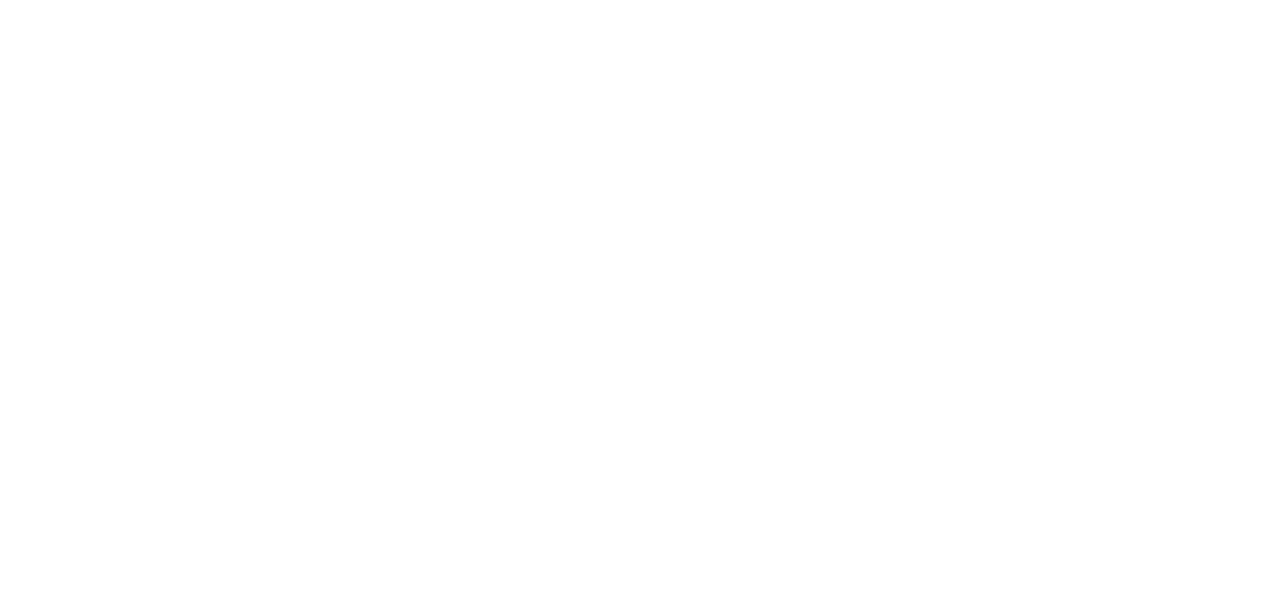
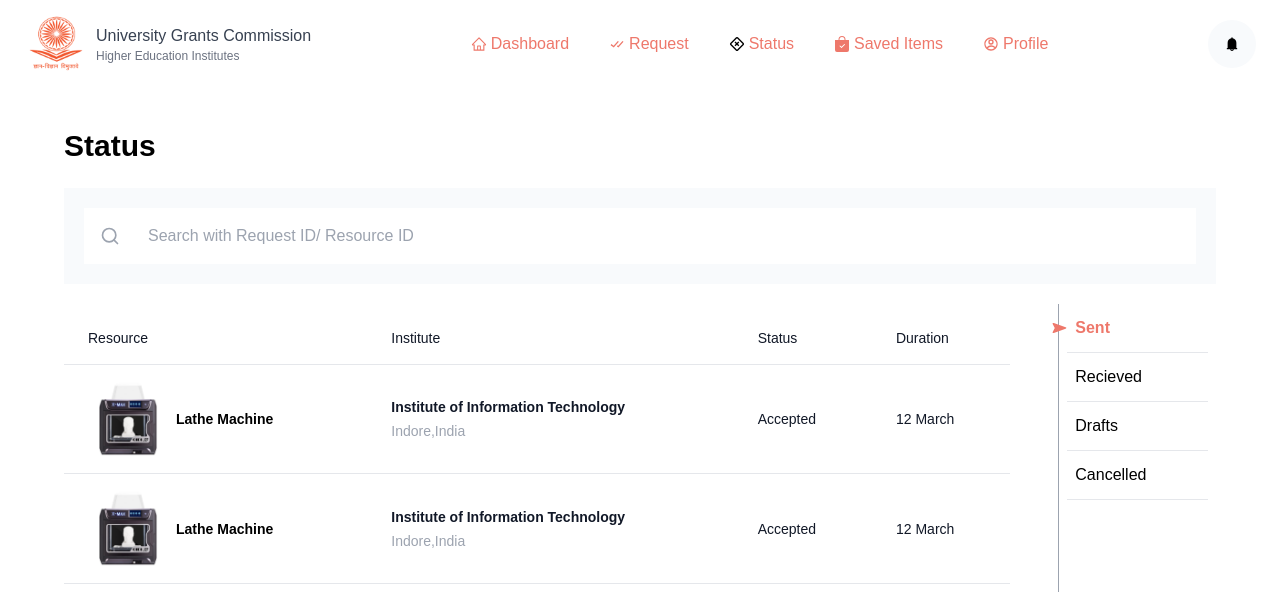
Before and after one commit to buggydecoders/Sih2022Finale, a React (Create React App) app in the folder frontend/: page /status in a window 1280 px wide. Before the commit this address had no page. Shown: the top 604 px of the page. Built offline with nearby package versions, Linux system fonts and the light colour scheme; the HTML template or start-up script is replaced by a standard one.

Commit message:
created the page

```diff
--- a/frontend/src/App.js
+++ b/frontend/src/App.js
@@ -3,6 +3,7 @@
 
 import Dashboard from "./pages/Dashboard";
 import Profile from "./pages/Profile";
+import Status from "./pages/Status";
 const queryClient = new QueryClient();
 export default function App() {
   return (
@@ -10,6 +11,7 @@
       <Routes>
         <Route exact path="/" element={<Dashboard />}></Route>
         <Route exact path="/profile" element={<Profile />}></Route>
+        <Route exact path="/status" element={<Status />}></Route>
       </Routes>
     </QueryClientProvider>
   );
--- /dev/null
+++ b/frontend/src/components/Status/Navigation.jsx
@@ -0,0 +1,31 @@
+import React from 'react'
+import cls from 'classnames'
+import {TiLocationArrow} from 'react-icons/ti';
+import { useState } from 'react';
+
+
+const states = ['Sent', 'Recieved', 'Drafts', 'Cancelled'];
+
+
+const NavigationItem = ({title,selected,setSelected})=>{
+    let active = selected===title;
+    return (
+    <div onClick={()=>setSelected(title)} className={cls('flex items-center relative border-b-[1px] cursor-pointer py-3 hover:text-primary hover:font-[500] px-2', {'text-primary font-[600]' : active})}>
+        {active&&<TiLocationArrow size={24} className='absolute -left-5 rotate-45'/>}
+        {title}
+    </div>);
+
+}
+
+
+const Navigation = () => {
+    const [selected,setSelected] = useState(states[0])
+  return (
+    <div className='px-2 border-l-[1px] border-gray-400'>
+       {states.map(s=> <NavigationItem title={s} selected={selected} setSelected={setSelected}/>
+       )}
+    </div>
+  )
+}
+
+export default Navigation
--- /dev/null
+++ b/frontend/src/components/Status/Search.jsx
@@ -0,0 +1,15 @@
+import React from 'react'
+import {FiSearch} from 'react-icons/fi';
+
+const Search = () => {
+  return (
+    <div className='py-5 px-5 bg-lightGray'>
+        <div className='flex items-center relative'>
+            <FiSearch size={20} className='text-gray-400 absolute left-4'/>
+            <input type="text" className='w-full bg-white outline-none py-4 pl-16' placeholder='Search with Request ID/ Resource ID'/>
+        </div>
+    </div>
+  )
+}
+
+export default Search
--- /dev/null
+++ b/frontend/src/components/Status/StatusTable.jsx
@@ -0,0 +1,62 @@
+import React from 'react'
+import ResourceImg from '../../assets/Resources/3dPrinter.png'
+const TableEntry = ()=>{
+    return (
+        <tr class="border-b">
+                <td class="text-sm text-gray-900 font-light px-6 py-4 whitespace-nowrap">
+                  <div className='flex items-center gap-2'>
+                    <img src={ResourceImg} className='w-[80px] rounded-xl'/>
+                    <div className='text-black font-semibold'>Lathe Machine</div>
+                  </div>
+                </td>
+                <td class="text-sm text-gray-900 font-light px-6 py-4 whitespace-nowrap">
+                 <div className='font-semibold'>Institute of Information Technology</div>
+                 <div className='mt-1 text-gray-400 text-sm font-[500]'>Indore,India</div>
+                </td>
+                <td class="text-sm text-gray-900 font-light px-6 py-4 whitespace-nowrap">
+                 Accepted
+                </td>
+                <td class="text-sm text-gray-900 font-light px-6 py-4 whitespace-nowrap">
+                 12 March
+                </td>
+              </tr>
+    )
+}
+
+const StatusTable = () => {
+  return (
+    <div class="flex flex-col">
+    <div class="overflow-x-auto sm:-mx-6 lg:-mx-8">
+      <div class="py-2 inline-block min-w-full sm:px-6 lg:px-8">
+        <div class="overflow-hidden">
+          <table class="min-w-full">
+            <thead class="border-b">
+              <tr>
+                <th scope="col" class="text-sm font-medium text-gray-900 px-6 py-4 text-left">
+                  Resource
+                </th>
+                <th scope="col" class="text-sm font-medium text-gray-900 px-6 py-4 text-left">
+                  Institute
+                </th>
+                <th scope="col" class="text-sm font-medium text-gray-900 px-6 py-4 text-left">
+                  Status
+                </th>
+                <th scope="col" class="text-sm font-medium text-gray-900 px-6 py-4 text-left">
+                  Duration
+                </th>
+              </tr>
+            </thead>
+            <tbody>
+            <TableEntry/>
+                <TableEntry/>
+
+            </tbody>
+          </table>
+        </div>
+      </div>
+    </div>
+  </div>
+  )
+}
+
+export default StatusTable
--- /dev/null
+++ b/frontend/src/pages/Status.jsx
@@ -0,0 +1,22 @@
+import React from "react";
+import Layout from "../components/Layout";
+import Navigation from "../components/Status/Navigation";
+import Search from "../components/Status/Search";
+import StatusTable from "../components/Status/StatusTable";
+
+const Status = () => {
+  return (
+    <Layout>
+      <div className="px-16 py-10">
+        <div className="text-3xl font-[700] mb-6">Status</div>
+        <Search />
+        <div className="grid mt-5 grid-cols-[6fr_1fr] gap-12">
+            <StatusTable/>
+            <Navigation/>
+        </div>
+      </div>
+    </Layout>
+  );
+};
+
+export default Status;
```
